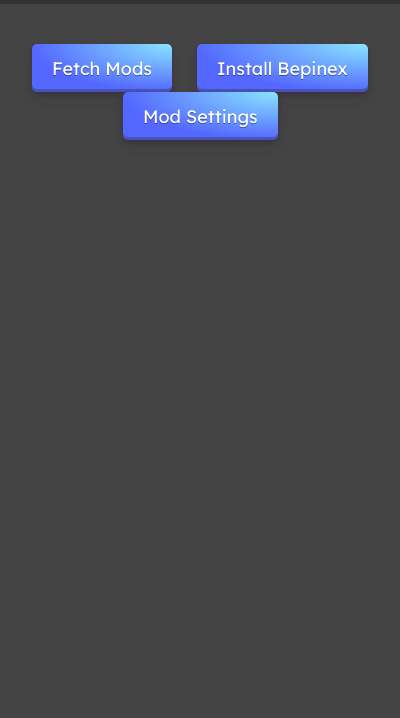
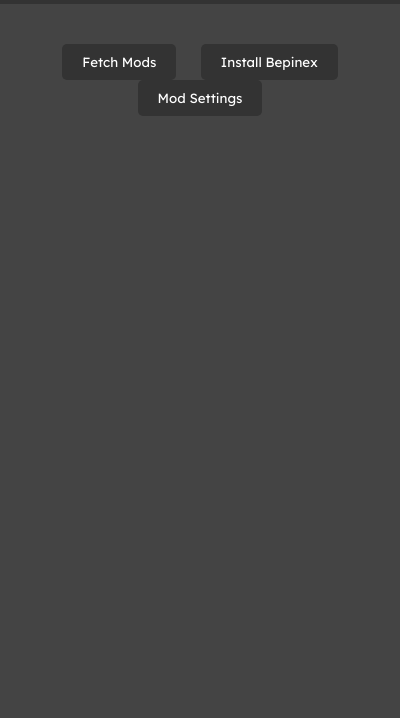
Before and after one commit to AbstractMelon/BorplModManager, an Electron app: page ModManager/index.html in a window 400 px wide. Shown: the part 126-844 px from the top of the page. Drawn offline with Linux system fonts and the light colour scheme.

Commit message:
somethin :3

```diff
--- a/ModManager/renderer.js
+++ b/ModManager/renderer.js
@@ -1,6 +1,13 @@
 const { ipcRenderer } = require('electron');
 
 document.addEventListener('DOMContentLoaded', () => {
+    if (window.location === "splash.html") {
+        const { ipcRenderer } = require('electron');
+        ipcRenderer.on('quote', (event, quote) => {
+            const quoteElement = document.getElementById('quote');
+            quoteElement.innerText = `"${quote}"`;
+        });
+    }
     const fetchModsBtn = document.getElementById('fetchModsBtn');
     const installSplotchBtn = document.getElementById('installSplotchBtn');
     const modContainer = document.getElementById('modContainer');
--- a/ModManager/style.css
+++ b/ModManager/style.css
@@ -97,7 +97,7 @@
 }
 
 .actions button:hover {
-    background-color: #555;
+    background-color: #363636;
 }
 
 footer {
@@ -111,29 +111,18 @@
 
 
 button {
-  display: inline-block;
-  outline: 0;
-  border: 0;
-  cursor: pointer;
-  will-change: box-shadow,transform;
-  background: radial-gradient( 100% 100% at 100% 0%, #89E5FF 0%, #5468FF 100% );
-  box-shadow: 0px 2px 4px rgb(45 35 66 / 40%), 0px 7px 13px -3px rgb(45 35 66 / 30%), inset 0px -3px 0px rgb(58 65 111 / 50%);
-  padding: 0 32px;
-  border-radius: 6px;
-  color: #fff;
-  height: 48px;
-  font-size: 18px;
-  text-shadow: 0 1px 0 rgb(0 0 0 / 40%);
-  transition: box-shadow 0.15s ease,transform 0.15s ease;
-  font-family: Lexend, Arial, sans-serif;
+    background-color: #333;
+    color: #fff;
+    cursor: pointer;
+    transition: background-color 0.3s ease;
 }
+
 button:hover {
-      box-shadow: 0px 4px 8px rgb(45 35 66 / 40%), 0px 7px 13px -3px rgb(45 35 66 / 30%), inset 0px -3px 0px #3c4fe0;
-      transform: translateY(-2px);
+    background-color: #555;
 }
+
 button:active{
-    box-shadow: inset 0px 3px 7px #3c4fe0;
-    transform: translateY(2px);
+    background-color: #1c1c1c;
 }
 
 
```
Also changed, not shown: ModManager/splash.css (+8 -0 lines), ModManager/splash.html (+1 -7 lines).
